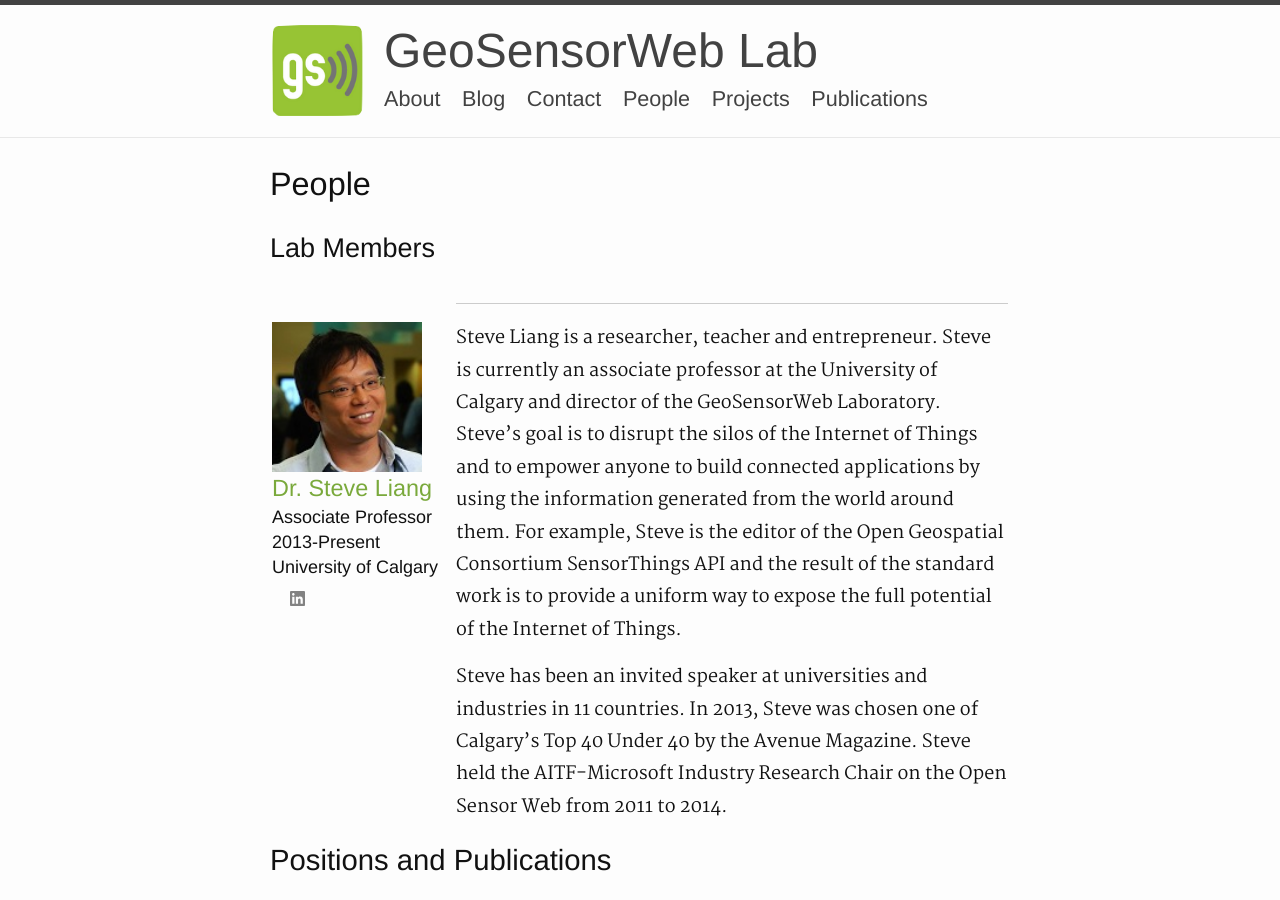
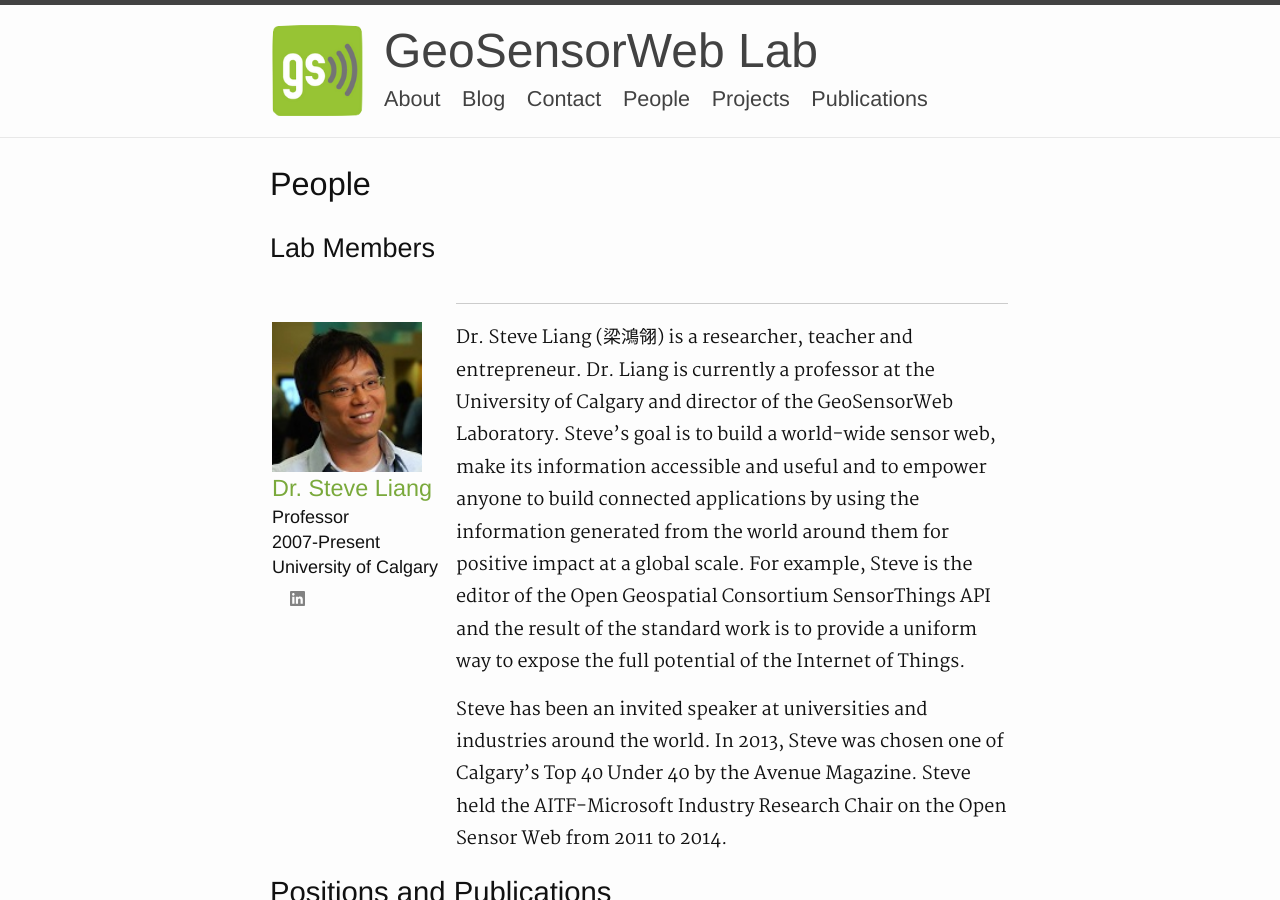
Before and after one commit to GeoSensorWebLab/geosensorweblab.github.io, a Jekyll site: the page built from people.md, in a window 1280 px wide and 900 px high. Built offline with Jekyll 4.4.1, drawn with Linux system fonts in a browser that asks for light colours.

Commit message:
Update people.md

```diff
--- a/people.md
+++ b/people.md
@@ -12,11 +12,11 @@ permalink: /people/
   linkedinid="steve-liang-198b44"
   githubid=""
   twitterid=""
-  position="Associate Professor"
-  duration="2013-Present"
+  position="Professor"
+  duration="2007-Present"
   location="University of Calgary"
-  biotext="<p>Steve Liang is a researcher, teacher and entrepreneur. Steve is currently an associate professor at the University of Calgary and director of the GeoSensorWeb Laboratory. Steve’s goal is to disrupt the silos of the Internet of Things and to empower anyone to build connected applications by using the information generated from the world around them. For example, Steve is the editor of the Open Geospatial Consortium SensorThings API and the result of the standard work is to provide a uniform way to expose the full potential of the Internet of Things.</p>
-  <p>Steve has been an invited speaker at universities and industries in 11 countries. In 2013, Steve was chosen one of Calgary’s Top 40 Under 40 by the Avenue Magazine. Steve held the AITF-Microsoft Industry Research Chair on the Open Sensor Web from 2011 to 2014.</p>"
+  biotext="<p>Dr. Steve Liang (梁鴻翎) is a researcher, teacher and entrepreneur. Dr. Liang is currently a professor at the University of Calgary and director of the GeoSensorWeb Laboratory. Steve’s goal is to build a world-wide sensor web, make its information accessible and useful and to empower anyone to build connected applications by using the information generated from the world around them for positive impact at a global scale. For example, Steve is the editor of the Open Geospatial Consortium SensorThings API and the result of the standard work is to provide a uniform way to expose the full potential of the Internet of Things.</p>
+  <p>Steve has been an invited speaker at universities and industries around the world. In 2013, Steve was chosen one of Calgary’s Top 40 Under 40 by the Avenue Magazine. Steve held the AITF-Microsoft Industry Research Chair on the Open Sensor Web from 2011 to 2014.</p>"
 %}
 
 ### Positions and Publications
```
